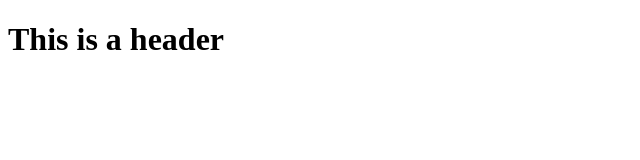
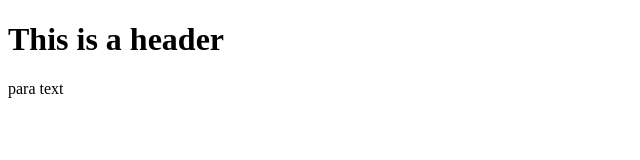
Before and after one commit to christiane-villaroel/git-test, a plain HTML site: page index.html in a window 1280 px wide. Shown: the full height of the page, 0-640 px from the left. Drawn offline with Linux system fonts and the light colour scheme.

Commit message:
Second Commit

```diff
--- a/index.html
+++ b/index.html
@@ -8,5 +8,6 @@
 </head>
 <body>
     <h1> This is a header</h1>
+    <p>para text</p>
 </body>
 </html>
```
